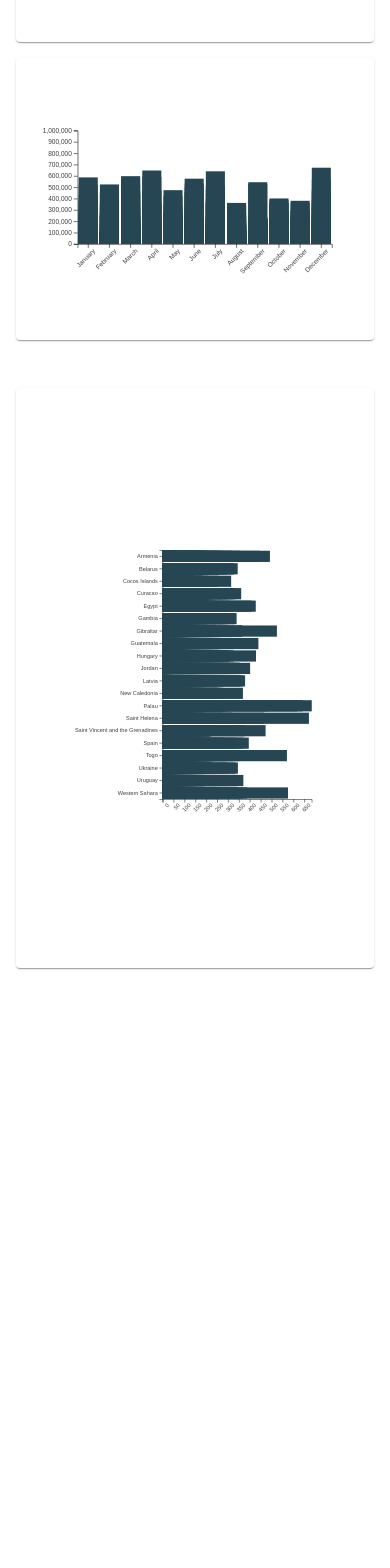
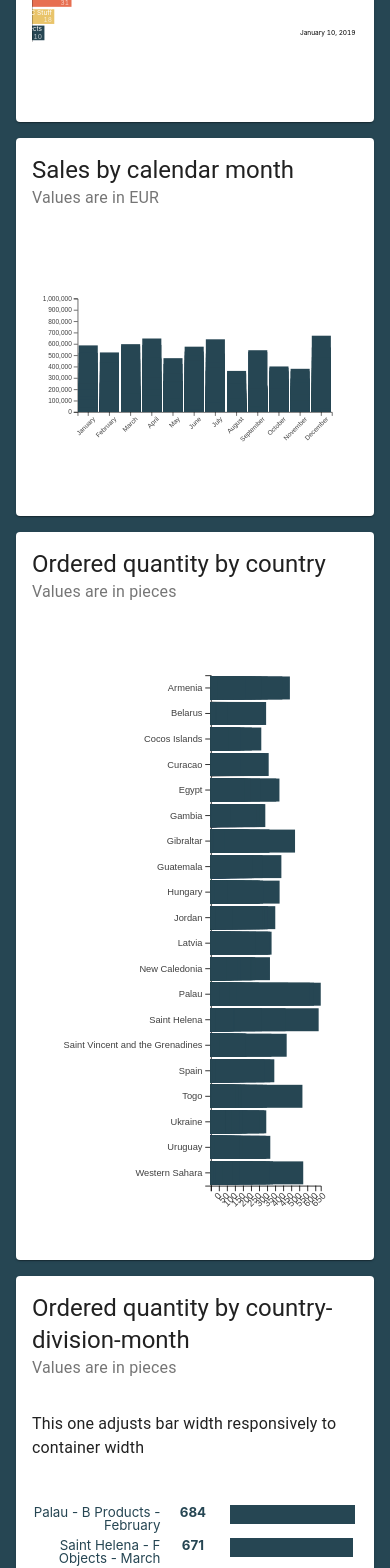
Before and after one commit to spookydoodle/dataviz, a React (Create React App) app in the folder client/: page / in a window 390 px wide. Shown: the part 380-1948 px from the top of the page. Before the commit the page ends 1372 px from the top, so only its background shows below. Built offline with nearby package versions, Linux system fonts and the light colour scheme; no server answers.

Commit message:
change styling and add a horizontal bar chart with fixed bar height and responsive bar width

```diff
--- a/client/package.json
+++ b/client/package.json
@@ -2,7 +2,7 @@
   "name": "client",
   "version": "0.1.0",
   "private": true,
-  "homepage": "https://kxkaro.github.io/dataviz-sap-bw-odata-node-react/",
+  "homepage": "https://kxkaro.github.io/dataviz/",
   "proxy": "http://localhost:5000",
   "dependencies": {
     "@material-ui/core": "^4.10.1",
--- /dev/null
+++ b/client/src/components/ChartCard.js
@@ -0,0 +1,34 @@
+import React from 'react';
+import { useStyles } from '../styles/main';
+import { Card, CardHeader, CardContent, Typography } from '@material-ui/core';
+
+
+const Dashboard = ({
+    title,
+    subtitle,
+    description = undefined,
+    color,
+    content }) => {
+    const classes = useStyles();
+    return (
+        <Card style={{ height: "100%" }}>
+            <CardHeader
+                title={title}
+                subheader={subtitle}
+                style={{ color: { color } }}
+            />
+
+            {description ? <CardContent>
+                <Typography variant="body1">
+                    {description}
+                </Typography>
+            </CardContent> : null}
+
+            <CardContent className={classes.flexCenter}>
+                {content}
+            </CardContent>
+        </Card>
+    )
+};
+
+export default Dashboard;
--- a/client/src/components/charts/RaceBarChart.js
+++ b/client/src/components/charts/BarChartRace.js
@@ -11,7 +11,7 @@ import { easeLinear } from 'd3-ease';
 import { transition } from 'd3-transition';
 import PALETTES from '../../constants/colors';
 
-class RaceBarChart extends Component {
+class BarChartRace extends Component {
     constructor(props) {
         super(props)
         this.createBarChart = this.createBarChart.bind(this)
@@ -232,4 +232,4 @@ class RaceBarChart extends Component {
     }
 }
 
-export default RaceBarChart;
+export default BarChartRace;
--- a/client/src/components/charts/ChartImpl.js
+++ b/client/src/components/charts/ChartImpl.js
@@ -50,7 +50,10 @@ class ChartImpl extends Component {
       const chart = select(node)
 
       // Add responsiveness to the chart based on the 'resize' parameter, by default fixed size
-      if (resize === "responsive") chart.attr("viewBox", [0, -20, this.props.size.width, this.props.size.height])
+      if (resize === "responsive")
+         chart
+            .attr("viewBox", [0, -20, this.props.size.width, this.props.size.height])
+            .attr("preserveAspectRatio", "xMidYMid meet")
 
       // Add margin to the whole chart
       chart.append('g')
--- /dev/null
+++ b/client/src/components/charts/HorizontalBarChartRespWidth.js
@@ -0,0 +1,82 @@
+import React from 'react';
+import { makeStyles } from '@material-ui/core/styles';
+
+const useStyles = makeStyles(theme => ({
+    barSet: {
+        padding: '8px 0',
+        width: '100%',
+        fontWeight: 'normal',
+        fontStyle: 'normal',
+        fontSize: '10pt',
+        boxSizing: 'border-box',
+        display: 'inline-block',
+        lineHeight: '10pt',
+    },
+    barRow: {
+        boxSizing: 'border-box',
+        display: 'block',
+        padding: '3px 0',
+        minHeight: '32px',
+        clear: 'both',
+    },
+    barLabel: {
+        boxSizing: 'border-box',
+        paddingRight: '15px',
+        marginTop: '3px',
+        width: '44%',
+        display: 'inline-block',
+        float: 'left',
+        textAlign: 'right',
+        verticalAlign: 'center',
+    },
+    barLabel2: {
+        fontWeight: 'bolder',
+        width: '6%',
+        minWidth: '45px',
+        paddingRight: '10px',
+        textAlign: 'center',
+    },
+    list: {
+        listStyle: 'none',
+        margin: '0',
+        padding: '0',
+        display: 'inline-block',
+        position: 'relative',
+        boxSizing: 'border-box',
+        paddingInlineStart: '10px',
+        width: '40%',
+    },
+    bar: {
+        border: '2px solid #000',
+        marginTop: '2px',
+        height: '14px',
+        content: '',
+        lineHeight: '16px',
+        textAlign: 'right',
+        paddingTop: '1px',
+        color: '#005999',
+    }
+}));
+
+const HorizontalBarChartRespWidth = ({ data, color }) => {
+    const classes = useStyles();
+    const max = Math.max(...data.map(row => row.value))
+
+    return (
+        <div className={classes.barSet} style={{ color: color }}>
+            {data.sort((a, b) => b.value - a.value)
+                .map((row, i) =>
+                    <div key={`chart-bar-${i}`} className={classes.barRow}>
+                        <div className={classes.barLabel}>{row.category}</div>
+                        <div className={`${classes.barLabel} ${classes.barLabel2}`}>{row.value}</div>
+                        <ul className={classes.list}>
+                            <li style={{ width: `${row.value / max * 100}%`, backgroundColor: color, borderColor: color }} className={classes.bar}></li>
+                        </ul>
+                    </div>
+
+                )}
+        </div>
+    )
+};
+
+export default HorizontalBarChartRespWidth;
--- a/client/src/components/charts/VerticalBarChart.js
+++ b/client/src/components/charts/VerticalBarChart.js
@@ -1,7 +1,6 @@
 
-import React, { Component } from 'react';
+import React from 'react';
 import { scaleLinear, scaleBand } from 'd3-scale';
-import { max } from 'd3-array';
 import ChartImpl from './ChartImpl';
 import PALETTES from '../../constants/colors';
 const colors = Object.values(PALETTES.GREEN_ORANGE)
--- a/client/src/constants/colors.js
+++ b/client/src/constants/colors.js
@@ -6,6 +6,7 @@ const PALETTES = {
     GREEN_BROWN: {"Metallic Seaweed":"#177e89","Midnight Green Eagle Green":"#084c61","CG Red":"#db3a34","Maximum Yellow Red":"#ffc857","Jet":"#323031"},
     YELLOW_BLUE: {"Maximum Yellow Red":"#ffbc42","Ruby":"#d81159","Quinacridone Magenta":"#8f2d56","Celadon Green":"#218380","Sky Blue Crayola":"#73d2de"},
     BLACK_RED: {"Rich Black FOGRA 29":"#001427","Xanadu":"#708d81","Jasmine":"#f4d58d","International Orange Engineering":"#bf0603","Dark Red":"#8d0801"},
+    ORANGE_ONYX: {"Orange Soda":"#f06543","Platinum":"#e8e9eb","Alabaster":"#e0dfd5","Onyx":"#313638","Sandy Brown":"#f09d51"},
 }
 
 export default PALETTES;
--- a/client/src/pages/Dashboard.js
+++ b/client/src/pages/Dashboard.js
@@ -1,49 +1,63 @@
 import React from 'react';
 import { useStyles } from '../styles/main';
 import { Loading } from '../components/Loading';
-import Container from '@material-ui/core/Container';
-import Grid from '@material-ui/core/Grid';
-import Card from '@material-ui/core/Card';
-import Typography from '@material-ui/core/Typography';
+import { Container, Grid, Typography, } from '@material-ui/core';
 import HorizontalBarChart from '../components/charts/HorizontalBarChart'
 import VerticalBarChart from '../components/charts/VerticalBarChart'
-import RaceBarChart from '../components/charts/RaceBarChart'
+import BarChartRace from '../components/charts/BarChartRace'
+import HorizontalBarChartRespWidth from '../components/charts/HorizontalBarChartRespWidth'
 import moment from 'moment';
+import PALETTES from '../constants/colors';
+import ChartCard from '../components/ChartCard';
 
 // TODO: create a file with dimension names mapping
 const Dashboard = ({ data }) => {
     const classes = useStyles();
-
+    const colPal = Object.values(PALETTES.GREEN_ORANGE);
     return (
+        <div style={{ backgroundColor: colPal[0] }}>
             <Container maxWidth="lg">
                 {!data || data.length === 0 ?
                     <Loading /> : (
-                    <Grid container spacing={2}>
-                        <Grid item xs={12} className={classes.padding2}>
-                            <Typography variant="h5">
+                        <Grid
+                            container
+                            spacing={2}
+                        // direction="row"
+                        // justify="space-evenly"
+                        // alignItems="stretch"
+                        >
+                            <Grid item xs={12}>
+                                <Typography variant="h5" style={{ color: "#FFF" }}>
                                     Ultracool dashboard with some data
                             </Typography>
-                            <Typography variant="subtitle2">
+                                <Typography variant="subtitle2" style={{ color: "#FFF" }}>
                                     ...well, at least the beginning of an ultracool dashboard :3
                             </Typography>
                             </Grid>
-                        <Grid item xs={12} sm={6}>
-                            <Grid item xs={12} className={`${classes.margin2}`}>
-                                <Card className={`${classes.flexCenter} ${classes.padding2} ${classes.margin2}`}>
-                                    <RaceBarChart
+
+                            <Grid container item xs={12} md={6}>
+                                <Grid item xs={12} className={classes.spacingBottom}>
+                                    <ChartCard
+                                        title="Racing divisions"
+                                        subtitle="Values are in EUR"
+                                        color={colPal[0]}
+                                        content={<BarChartRace
                                             data={data.map(row => ({
                                                 date: new Date(`${row.year.key}-${row.month.key}-01`),
                                                 name: row.division.text,
                                                 category: row.division.text,
                                                 value: row.sales.value / 1000,
                                             }))}
-                                        size={{ width: 800, height: 250 }}
+                                            size={{ width: 500, height: 250 }}
+                                        />}
                                     />
-                                </Card>
                                 </Grid>
-                            <Grid item xs={12}>
-                                <Card className={`${classes.flexCenter} ${classes.padding2} ${classes.margin2}`}>
-                                    <VerticalBarChart
+                                <Grid item xs={12} className={classes.spacingTop}>
+                                    <ChartCard
+                                        title="Sales by calendar month"
+                                        subtitle="Values are in EUR"
+                                        color={colPal[0]}
+                                        content={<VerticalBarChart
                                             data={data.sort((a, b) => a.month.key - b.month.key)
                                                 .map(row => ({
                                                     category: row.month.text,
@@ -51,26 +65,43 @@ const Dashboard = ({ data }) => {
                                                 }))}
                                             size={{ width: 500, height: 250 }}
                                             resize="responsive"
+                                        />}
                                     />
-
-                                </Card>
                                 </Grid>
                             </Grid>
-                        <Grid item xs={12} sm={6}>
-                            <Card className={`${classes.flexCenter} ${classes.padding5} ${classes.margin2}`}>
-                                <HorizontalBarChart
+
+                            <Grid item xs={12} md={6}>
+                                <ChartCard
+                                    title="Ordered quantity by country"
+                                    subtitle="Values are in pieces"
+                                    color={colPal[0]}
+                                    content={<HorizontalBarChart
                                         data={data.sort((a, b) =>
                                             a.country.text < b.country.text ? -1
                                                 : (a.country.text > b.country.text ? 1 : 0))
                                             .map(row => ({ category: row.country.text, value: row.qty.value }))}
-                                    size={{ width: 500, height: 500 }}
+                                        size={{ width: 350, height: 600 }}
                                         resize="responsive"
+                                    />}
                                 />
-                            </Card>
+                            </Grid>
+
+                            <Grid item xs={12}>
+                                <ChartCard
+                                    title="Ordered quantity by country-division-month"
+                                    subtitle="Values are in pieces"
+                                    description="This one adjusts bar width responsively to container width"
+                                    color={colPal[0]}
+                                    content={<HorizontalBarChartRespWidth
+                                        data={data.map(row => ({ category: `${row.country.text} - ${row.division.text} - ${row.month.text}`, value: row.qty.value }))}
+                                        color={colPal[0]}
+                                    />}
+                                />
                             </Grid>
                         </Grid>
                     )}
             </Container>
+        </div>
     )
 };
 
--- a/client/src/styles/main.js
+++ b/client/src/styles/main.js
@@ -57,7 +57,16 @@ export const useStyles = makeStyles(theme => ({
         width: '100px',
     },
     spacingRight: {
-        marginRight: theme.spacing(2),
+        paddingRight: theme.spacing(1),
+    },
+    spacingLeft: {
+        paddingLeft: theme.spacing(1),
+    },
+    spacingTop: {
+        paddingTop: theme.spacing(1),
+    },
+    spacingBottom: {
+        paddingBottom: theme.spacing(1),
     },
     height200: {
         height: '200px',
@@ -69,23 +78,6 @@ export const useStyles = makeStyles(theme => ({
     },
     bottom20: {
         marginBottom: '20px',
-    },
-    padding2: {
-        padding: theme.spacing(2),
-    },
-    padding4: {
-        padding: theme.spacing(4),
-    },
-    padding5: {
-        padding: theme.spacing(5),
-    },
-    margin2: {
-        marginTop: theme.spacing(2),
-        marginBottom: theme.spacing(2),
-    },
-    margin4: {
-        marginTop: theme.spacing(4),
-        marginBottop: theme.spacing(4),
     },
 
     // Containers
--- a/package.json
+++ b/package.json
@@ -2,7 +2,7 @@
     "name": "dataviz-sap-bw-odata-node-express-react",
     "version": "1.0.0",
     "description": "",
-    "homepage": "https://kxkaro.github.io/dataviz-sap-bw-odata-node-react/",
+    "homepage": "https://kxkaro.github.io/dataviz/",
     "main": "index.js",
     "scripts": {
         "install-all": "yarn install && yarn --cwd client install && yarn --cwd server install",
@@ -14,8 +14,7 @@
         "server": "npm run start --prefix server",
         "dev": "concurrently --kill-others-on-fail \"npm run server\" \"npm run client\"",
         "start": "npm run dev",
-        "predeploy": "yarn build",
-        "deploy": "gh-pages -d build"
+        "deploy": "gh-pages -d build --prefix client"
     },
     "keywords": [],
     "author": "",
```
Lines whose indentation alone changed are shown as unchanged.
